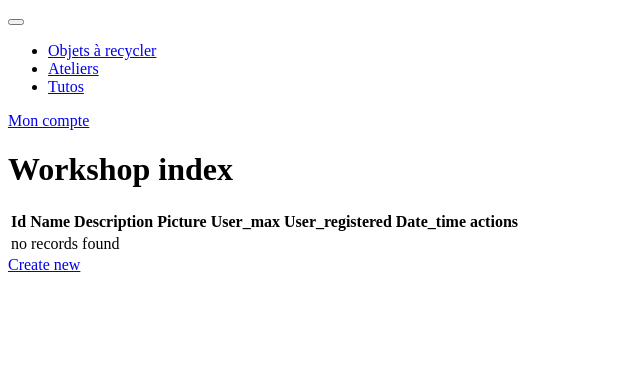
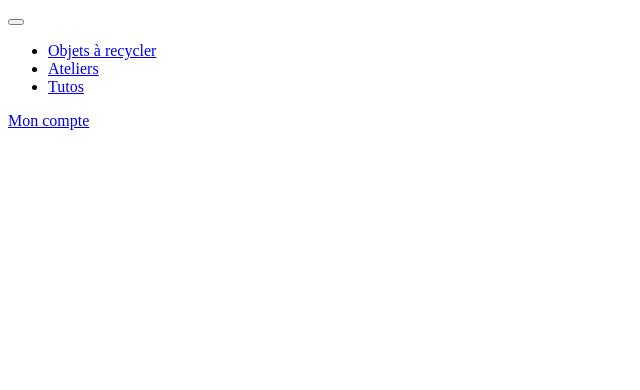
Before and after one commit to Modjo69/SantaGreen, a Symfony app: template templates/workshop/index.html.twig in a window 1280 px wide. Shown: the top 390 px of the page, without its empty margins (0-640 px from the left). Run offline with Twig, Linux system fonts and the light colour scheme; the template is opened without the code that fills it, so the values that code supplies are empty; some libraries are stand-ins or nearby versions.

Commit message:
new fixtures

```diff
--- a/src/DataFixtures/UserFixtures.php
+++ b/src/DataFixtures/UserFixtures.php
@@ -22,7 +22,7 @@ class UserFixtures extends Fixture
             $user->setMobile($faker->phoneNumber);
             $user->setPassword($faker->password);
             $this->addReference('user_' . $i, $user);
-            $user->setPicture($faker->word);
+            $user->setPicture($faker->imageUrl(640, 480, 'people', false, 'Faker'));
             $user->setDescription($faker->text);
 
             $manager->persist($user);
--- a/src/DataFixtures/WorkshopFixtures.php
+++ b/src/DataFixtures/WorkshopFixtures.php
@@ -20,7 +20,7 @@ class WorkshopFixtures extends Fixture implements DependentFixtureInterface
             $workshop->setAddress($this->getReference('address_' . $i));
             $workshop->setName($faker->word);
             $workshop->setDescription($faker->text);
-            $workshop->setPicture($faker->word);
+            $workshop->setPicture($faker->imageUrl(640, 480, 'city', false, 'Faker'));
             $workshop->setUserMax(10);
             $workshop->setUserRegistered(0);
             $workshop->setDateTime($faker->dateTime);
--- a/templates/workshop/index.html.twig
+++ b/templates/workshop/index.html.twig
@@ -1,45 +1,12 @@
 {% extends 'base.html.twig' %}
 
-{% block title %}Workshop index{% endblock %}
+{% block title %}Liste des ateliers{% endblock %}
 
 {% block body %}
-    <h1>Workshop index</h1>
-
-    <table class="table">
-        <thead>
-            <tr>
-                <th>Id</th>
-                <th>Name</th>
-                <th>Description</th>
-                <th>Picture</th>
-                <th>User_max</th>
-                <th>User_registered</th>
-                <th>Date_time</th>
-                <th>actions</th>
-            </tr>
-        </thead>
-        <tbody>
+    <ul>
         {% for workshop in workshops %}
-            <tr>
-                <td>{{ workshop.id }}</td>
-                <td>{{ workshop.name }}</td>
-                <td>{{ workshop.description }}</td>
-                <td>{{ workshop.picture }}</td>
-                <td>{{ workshop.userMax }}</td>
-                <td>{{ workshop.userRegistered }}</td>
-                <td>{{ workshop.dateTime ? workshop.dateTime|date('Y-m-d H:i:s') : '' }}</td>
-                <td>
-                    <a href="{{ path('workshop_show', {'id': workshop.id}) }}">show</a>
-                    <a href="{{ path('workshop_edit', {'id': workshop.id}) }}">edit</a>
-                </td>
-            </tr>
-        {% else %}
-            <tr>
-                <td colspan="8">no records found</td>
-            </tr>
+            <li>{{ workshop.name }}</li>
+            <img src="{{ workshop.picture }}" alt="">
         {% endfor %}
-        </tbody>
-    </table>
-
-    <a href="{{ path('workshop_new') }}">Create new</a>
+    </ul>
 {% endblock %}
```
